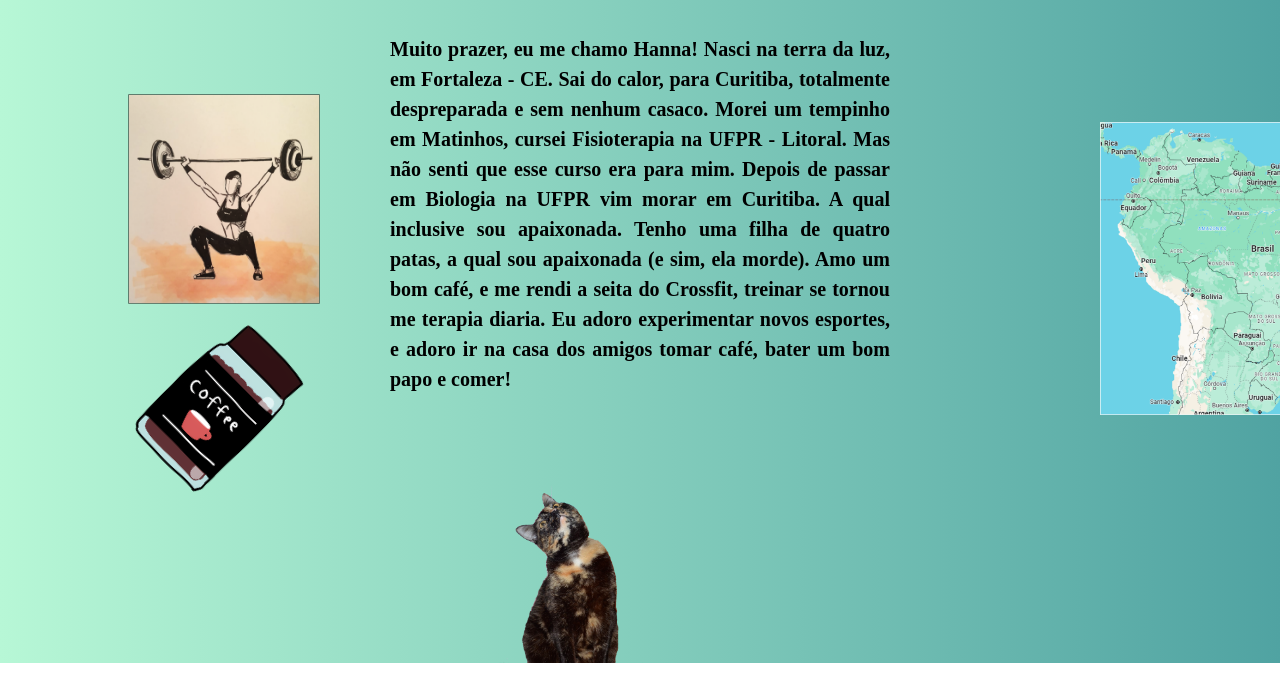
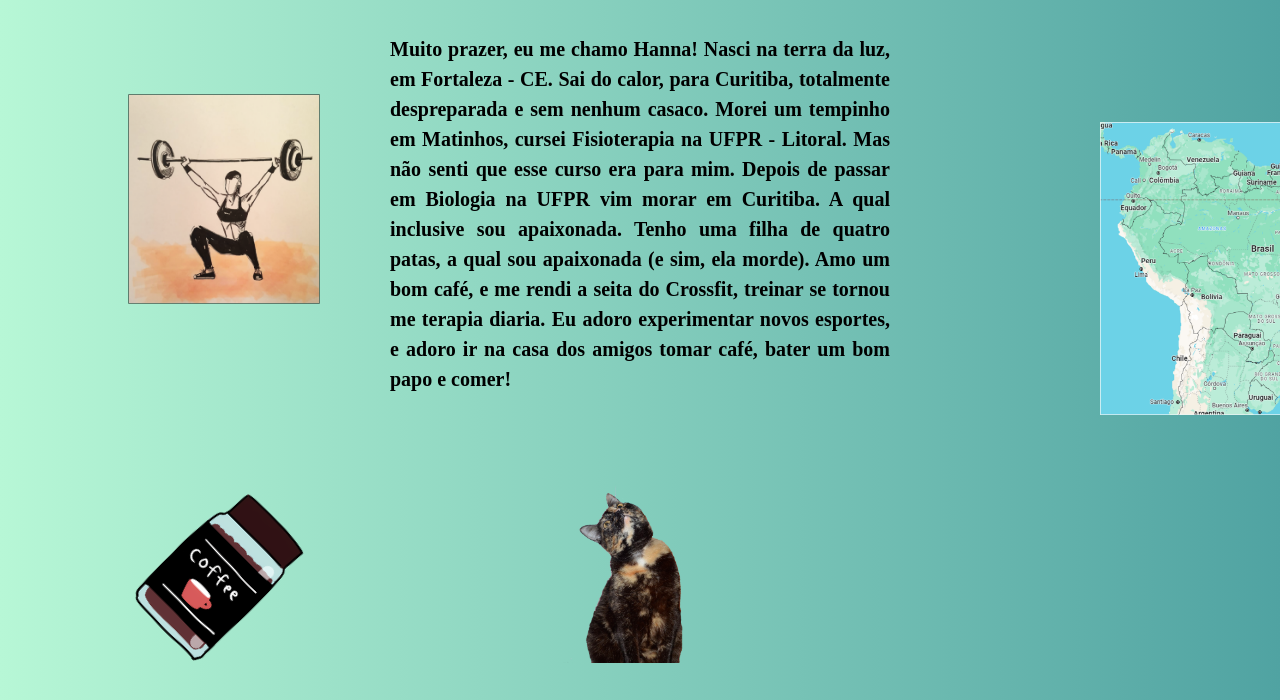
Before and after one commit to HannaCJ/PortifolioHanna, a plain HTML site: page Quem_sou_eu.html in a window 1280 px wide. Shown: the part 137-837 px from the top of the page. Before the commit the page ends 800 px from the top, so only its background shows below. Drawn offline with Linux system fonts and the light colour scheme.

Commit message:
Update estilo.css

```diff
--- a/estilo.css
+++ b/estilo.css
@@ -26,7 +26,7 @@ font-size: x-large; /* escolhendo tamanho da letra */
 margin: auto;}
 /* definindo estilos para cada uma das figuras as quais adicionei IDs */
 #Grampola {margin: 0 auto; display: block; bottom:0;
-position: absolute; left: 45%; transform: translateX(-50%)}
+position: absolute; left: 50%; transform: translateX(-50%)}
 
 #ufpr{width: 13%; margin: 0;display: block;margin-left: 10%;position: relative;top: -500px}
 
@@ -38,7 +38,7 @@ left:  1200px; top: -650px}
 #ceara{width: 25%; margin: 0;display: block;margin-right: 50%;position: relative;
     left:  1100px; top: -500px}
 
-#cafe{width: 14%; margin: auto;display: block; margin-left: 10%;position: relative; bottom: 600px;
+#cafe{width: 14%; margin: auto;display: block; margin-left: 10%;position: absolute; bottom: 0px;
     transform: rotate(45deg)}
 
 #Cross {margin: auto; display: block;margin-left: 10%; position: relative;top: -300px}
```
